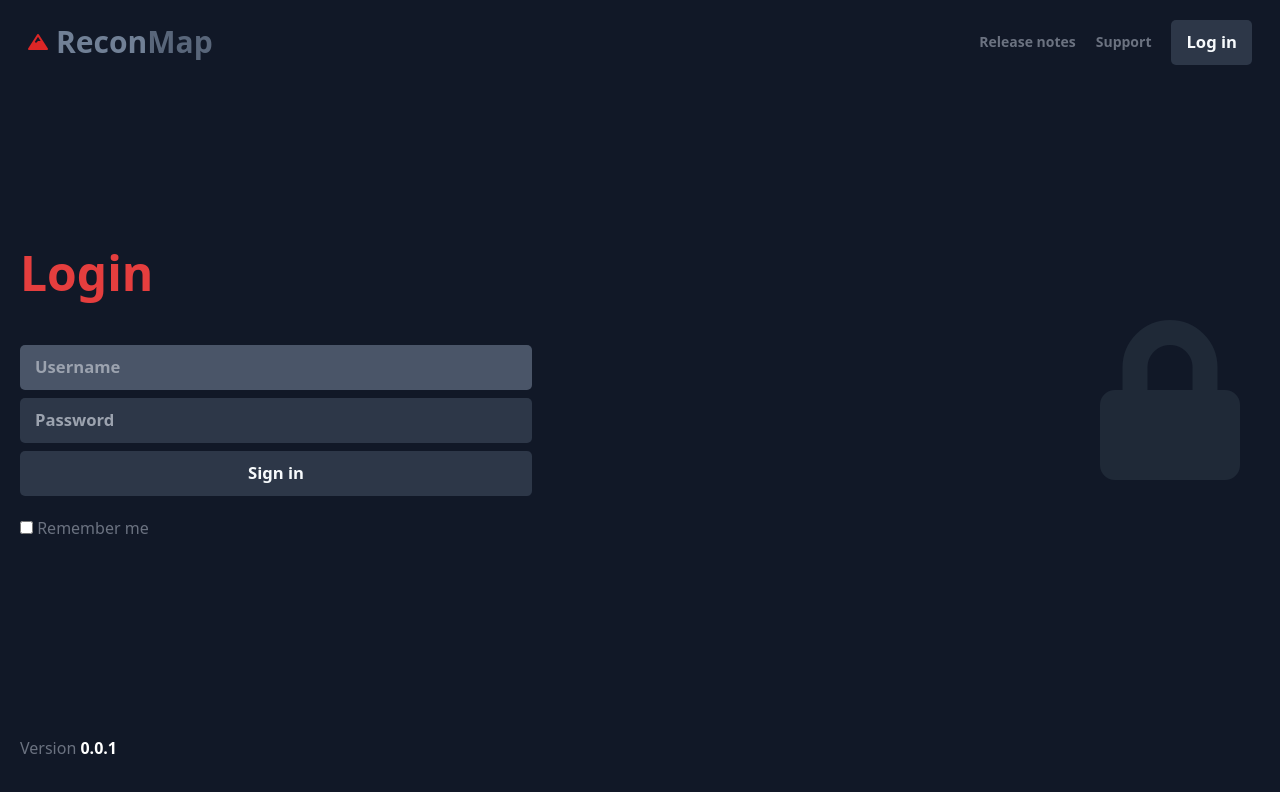
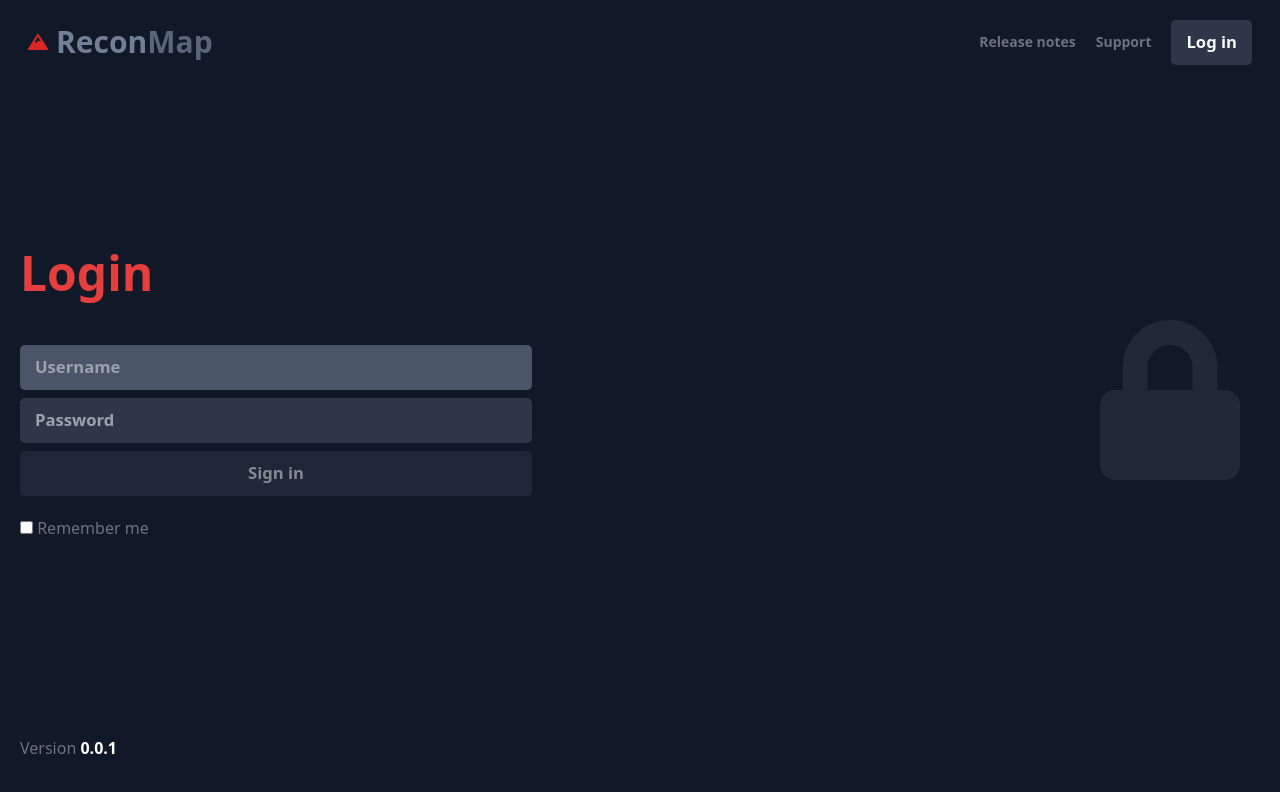
Before and after one commit to reconmap/web-client, a React (Create React App) app: page /login in a window 1280 px wide. Shown: the top 792 px of the page. Built offline with nearby package versions, Linux system fonts and the light colour scheme.

Commit message:
new alert message on login error

```diff
--- a/src/landing/Login.js
+++ b/src/landing/Login.js
@@ -1,4 +1,4 @@
-import React, { useState, useContext } from "react";
+import React, { useState, useContext, useEffect } from "react";
 
 import { useHistory } from "react-router-dom";
 import AuthContext from "../contexts/AuthContext";
@@ -9,6 +9,13 @@ const Login = () => {
   const authContext = useContext(AuthContext);
   const [loading, setLoading] = useState(false);
   const [credentials, setCredentials] = useState({username:null,password:null})
+  const [error, setError] = useState()
+
+  useEffect(() => {
+    // each time an error occurs
+    error && setTimeout(()=>{ setError() },4000)
+   }, [error])
+
   const handleUsername = e => { setCredentials({...credentials, username:e.target.value})}
   const handlePassword = e => { setCredentials({...credentials, password:e.target.value})}
   const handleLogin = () => {
@@ -36,7 +43,7 @@ const Login = () => {
       })
       .catch(function(err) {
           setLoading(false);
-          alert(err);
+          setError(err)
       })
       .finally(function() {
       });
@@ -55,12 +62,14 @@ const Login = () => {
               Password
             </label>
             <input type="password" id="inputPassword" onChange={handlePassword} placeholder="Password" required />
-            <button onClick={handleLogin} to="dashboard" disabled={!credentials.username || !credentials.password}>
+            <button onClick={handleLogin} to="dashboard" className={ (!credentials.username || !credentials.password) && 'opacity-50 hover:bg-gray-800' } disabled={!credentials.username || !credentials.password}>
               {!loading ? "Sign in" : "Espere por favor"}
             </button>
             <div className="checkbox my-3 text-gray-500">
               <input type="checkbox" value="remember-me" /> Remember me
             </div>
+            {error && <p className='flex items-center justify-between border border-red-600 p-3 rounded  text-red-600 text-center'><i className='fa fa-exclamation'/>
+            <span className='mx-auto'> Oops... Incorrect username and/or password</span></p>}
           </section>
         <i className='fa fa-lock fa-10x text-gray-800 order-1 md:order-3 p-5 hidden md:inline' />
         </div>
--- a/src/styles/main.scss
+++ b/src/styles/main.scss
@@ -34,7 +34,7 @@ code{
 .base {
     padding: $padding 15px ;
     border-radius: $radius;
-    transition: background .2s , box-shadow .12s, border .1s;
+    transition: background .2s , box-shadow .12s, border .1s, opacity .2s;
     font-weight: 600;
     background-color: $gray-800;
     color: $gray-100;
```
